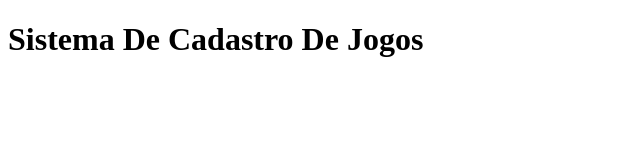
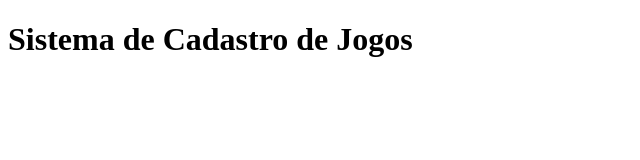
Before and after one commit to jorgeluisr-santos/sistema-de-cadastro-alura, a plain HTML site: page index.html in a window 1280 px wide. Shown: the whole page, without its empty margins (0-640 px from the left). Drawn offline with Linux system fonts and the light colour scheme.

```diff
--- a/index.html
+++ b/index.html
@@ -7,6 +7,6 @@
     <title>Meus Jogos</title>
 </head>
 <body>
-    <H1>Sistema De Cadastro De Jogos</H1>
+    <H1>Sistema de Cadastro de Jogos</H1>
 </body>
 </html>
```
